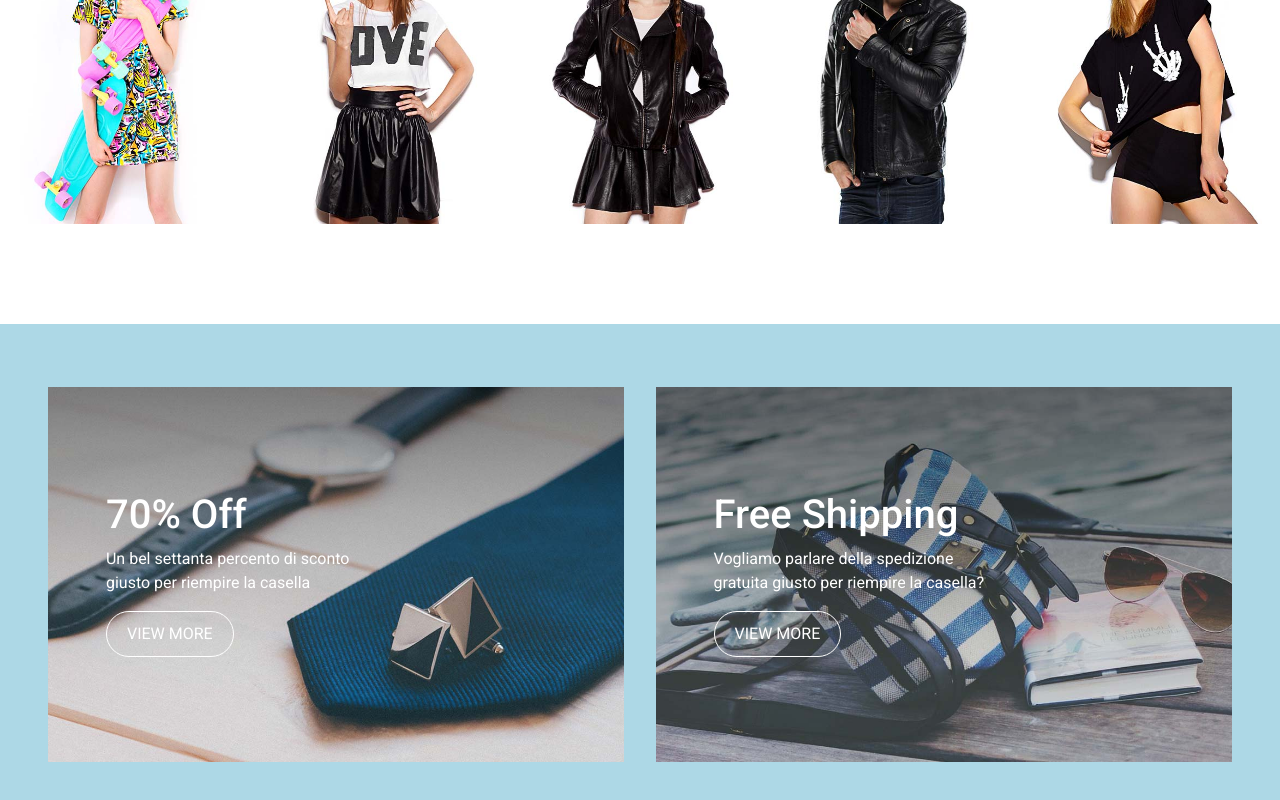
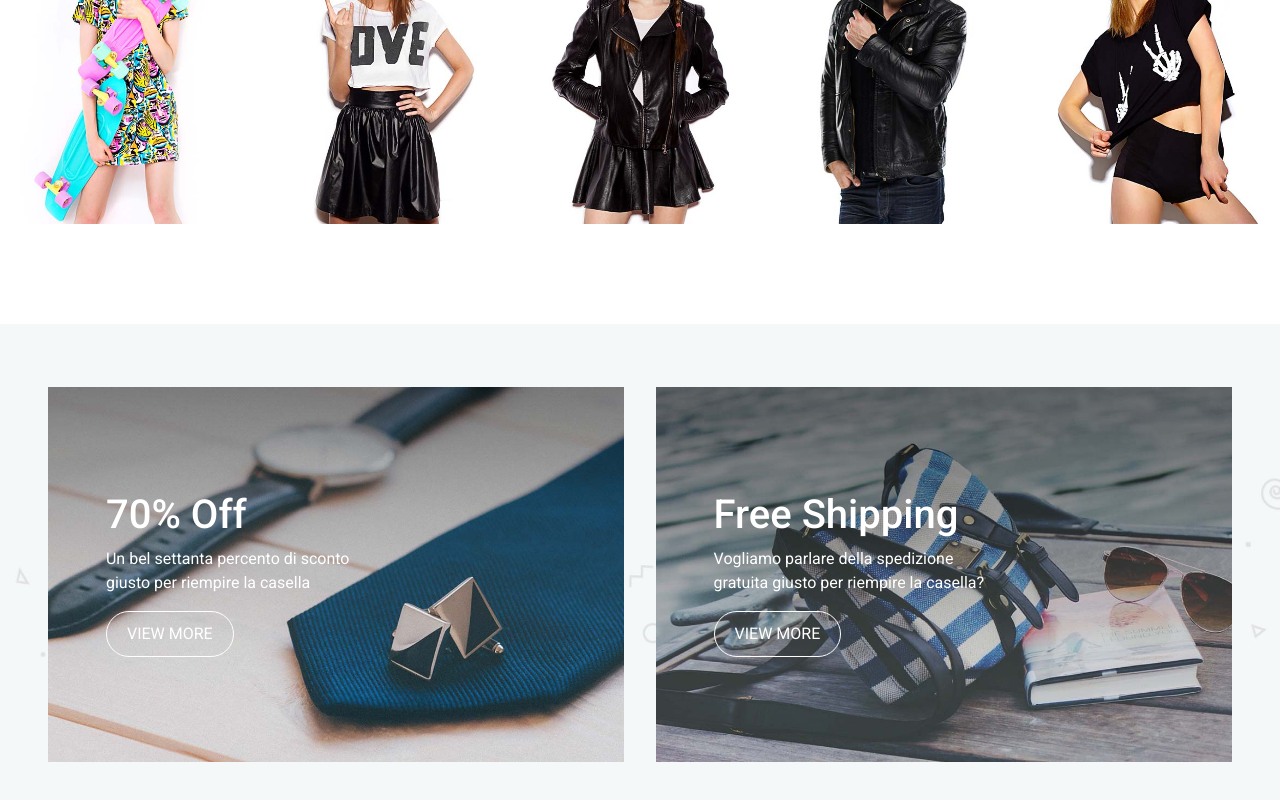
Before and after one commit to patrictobola/proj-html-vuejs, a Vue app: page / in a window 1280 px wide. Shown: the part 2360-3160 px from the top of the page. Built offline with nearby package versions, Linux system fonts and the light colour scheme.

Commit message:
fixed section background

```diff
--- a/src/components/main/sections/SectionOffers.vue
+++ b/src/components/main/sections/SectionOffers.vue
@@ -27,6 +27,6 @@ export default {
 <style scoped>
 section {
     height: 500px;
-    background-color: lightblue;
+    background: no-repeat center/100% url(../../../assets/images/bkgd_confetti-compressor.jpg);
 }
 </style>
```
